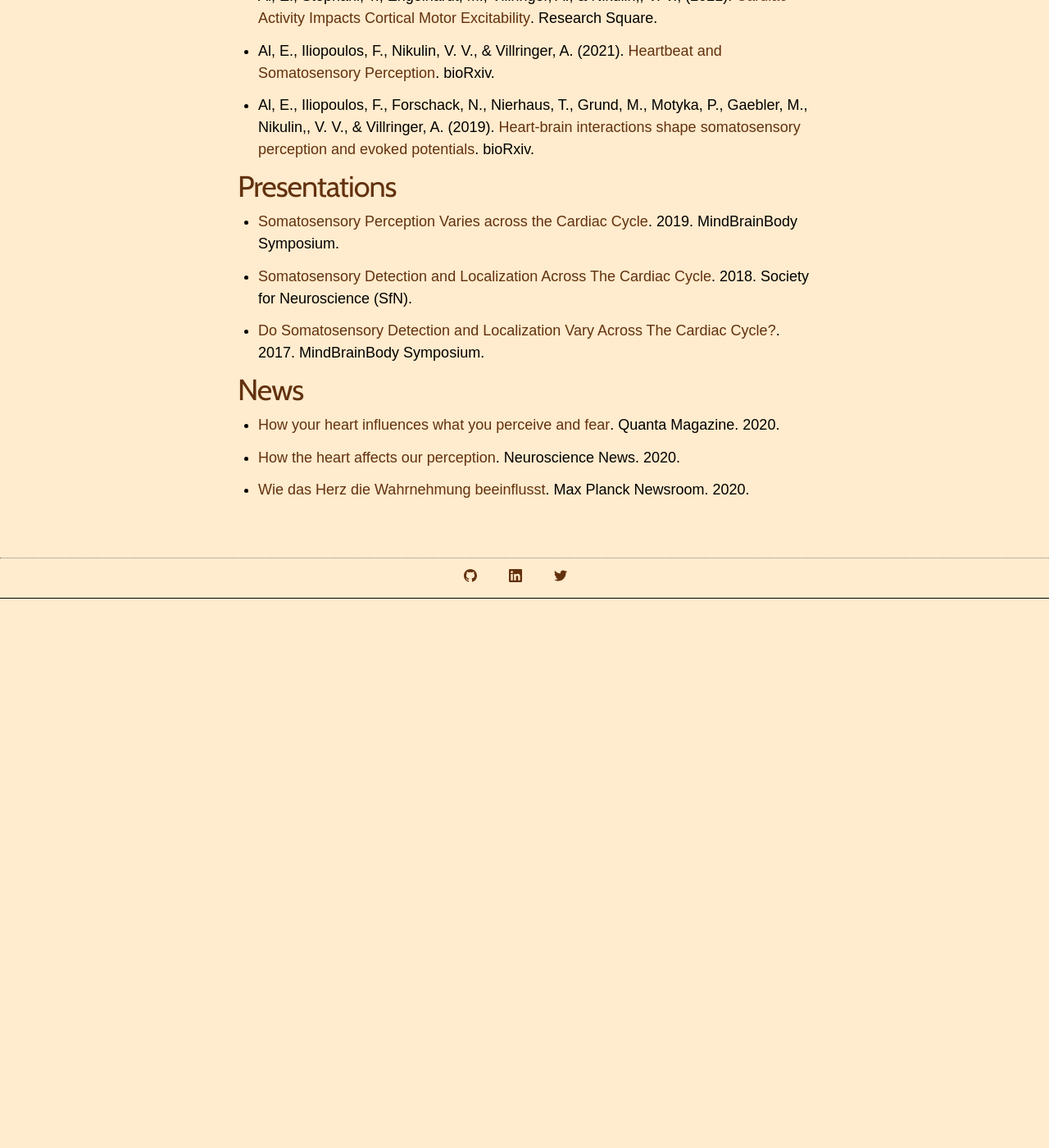
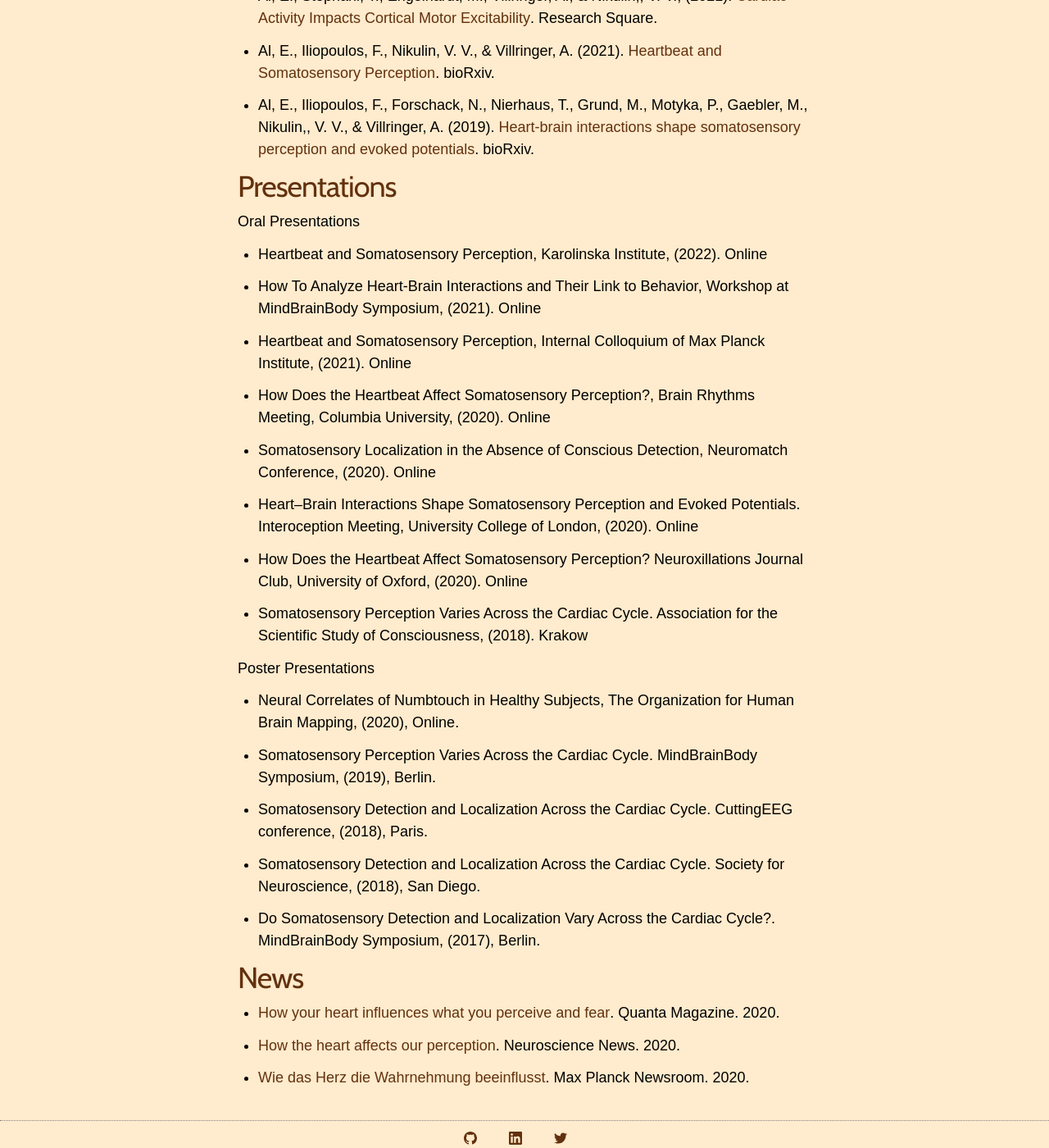
Before and after one commit to Esra-Al/esra-al.github.io, a Jekyll site: the page built from contributions.md, in a window 1280 px wide and 1400 px high, scrolled down 670 px. Shown: the whole window at 82% size. Built offline with Jekyll 4.4.1, drawn with Linux system fonts in a browser that asks for light colours.

Commit message:
Update contributions.md

```diff
--- a/contributions.md
+++ b/contributions.md
@@ -25,11 +25,35 @@
 
 <h2 class="contribution-type">Presentations</h2>
 
-- <a href='http://www.mindbrainbody.de/'>Somatosensory Perception Varies across the Cardiac Cycle</a>. 2019. MindBrainBody Symposium.
+Oral Presentations
 
-- <a href='https://www.sfn.org/meetings/neuroscience-2018'>Somatosensory Detection and Localization Across The Cardiac Cycle</a>. 2018. Society for Neuroscience (SfN).
+- Heartbeat and Somatosensory Perception, Karolinska Institute, (2022). Online
 
-- <a href='http://www.mindbrainbody.de/'>Do Somatosensory Detection and Localization Vary Across The Cardiac Cycle?</a>. 2017. MindBrainBody Symposium.
+- How To Analyze Heart-Brain Interactions and Their Link to Behavior, Workshop at MindBrainBody Symposium, (2021). Online
+
+-	Heartbeat and Somatosensory Perception, Internal Colloquium of Max Planck Institute, (2021). Online
+
+-	How Does the Heartbeat Affect Somatosensory Perception?, Brain Rhythms Meeting, Columbia University, (2020). Online
+
+-	Somatosensory Localization in the Absence of Conscious Detection, Neuromatch Conference, (2020). Online
+
+-	Heart–Brain Interactions Shape Somatosensory Perception and Evoked Potentials. Interoception Meeting, University College of London, (2020). Online
+
+-	How Does the Heartbeat Affect Somatosensory Perception? Neuroxillations Journal Club, University of Oxford, (2020). Online
+
+-	Somatosensory Perception Varies Across the Cardiac Cycle. Association for the Scientific Study of Consciousness, (2018). Krakow
+
+Poster Presentations
+
+- Neural Correlates of Numbtouch in Healthy Subjects, The Organization for Human Brain Mapping, (2020), Online.
+
+-	Somatosensory Perception Varies Across the Cardiac Cycle. MindBrainBody Symposium, (2019), Berlin.
+
+-	Somatosensory Detection and Localization Across the Cardiac Cycle. CuttingEEG conference, (2018), Paris.
+
+-	Somatosensory Detection and Localization Across the Cardiac Cycle. Society for Neuroscience, (2018), San Diego.
+
+-	Do Somatosensory Detection and Localization Vary Across the Cardiac Cycle?. MindBrainBody Symposium, (2017), Berlin.
 
 <h2 class="contribution-type">News</h2>
 
```
